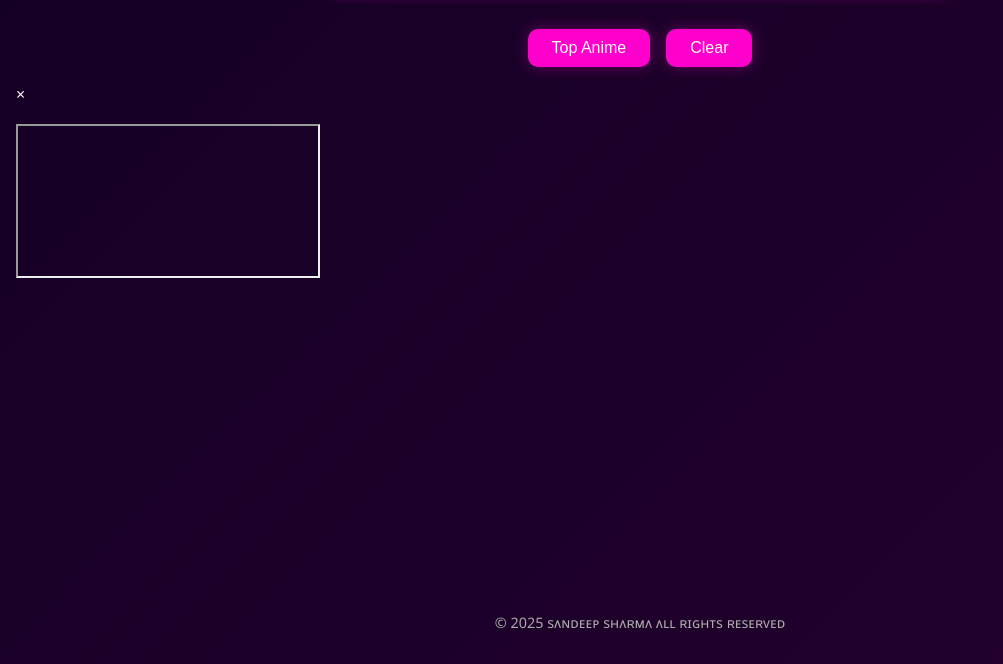
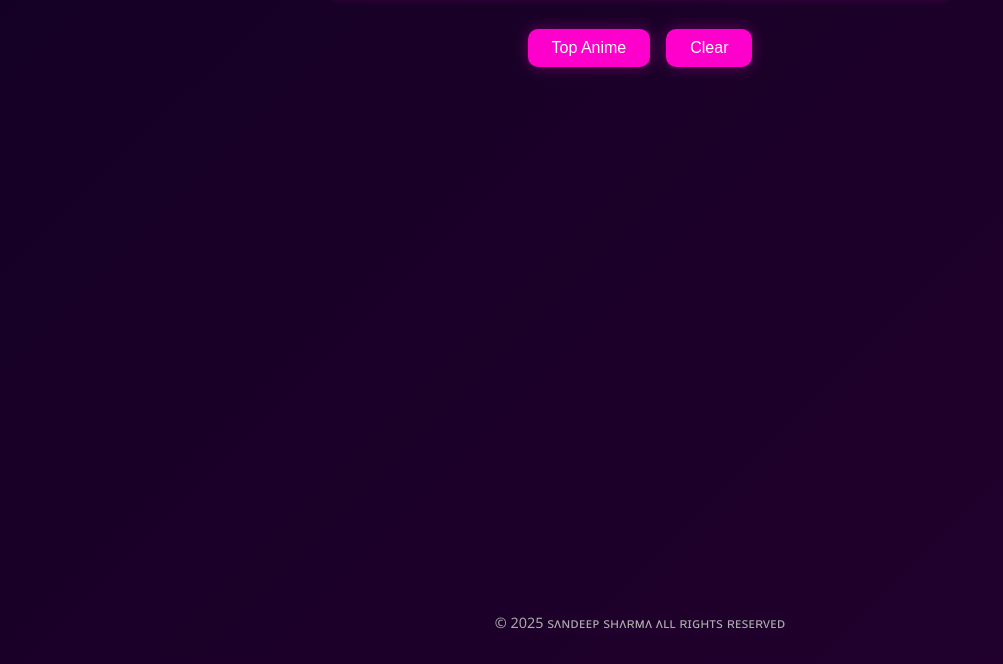
Before and after one commit to itzsandeepshrma/AnimeVerseX2.0, a plain HTML site: page index.html in a window 1280 px wide. Shown: the part 168-832 px from the top of the page, without its empty margins (0-1003 px from the left). Drawn offline with Linux system fonts and the light colour scheme; no server answers.

Commit message:
Update index.html fixed Document Objective Model (DOM)

```diff
--- a/index.html
+++ b/index.html
@@ -20,7 +20,7 @@
 
   <div id="results"></div>
 
-  <div id="modal">
+  <div id="modal" style="display: none;">
     <div id="modalContent">
       <span id="modalClose">&times;</span>
       <h2 id="animeTitle"></h2>
```
